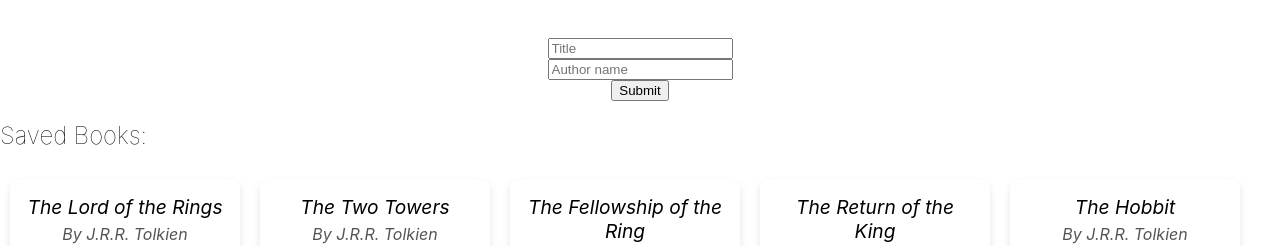
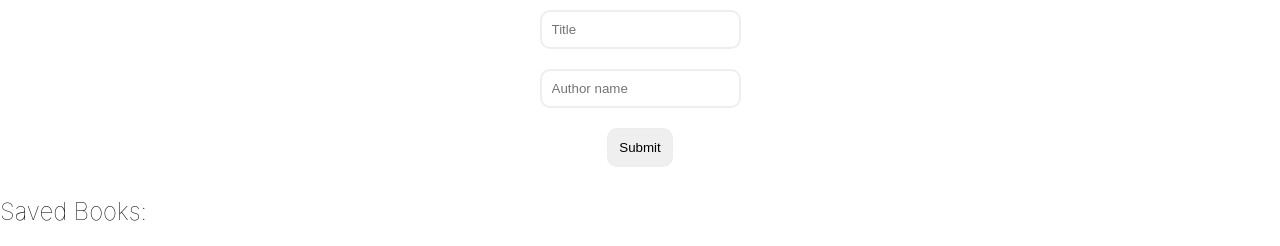
Before and after one commit to Hiladolev/books-app, a React (Create React App) app in the folder client/: page / in a window 1280 px wide. Shown: the top 246 px of the page. Built offline with nearby package versions, Linux system fonts and the light colour scheme.

Commit message:
css styles for the inputs and form to look better(centered and rounded)

```diff
--- /dev/null
+++ b/client/src/components/pages/Home/Form/Form.css
@@ -0,0 +1,15 @@
+.form-inputs > input {
+  padding: 10px;
+  margin: 10px 0;
+  border: 2px solid #eee;
+  border-radius: 10px;
+  width: fit-content;
+}
+form {
+  display: flex;
+  flex-direction: column;
+  align-items: center;
+}
+fieldset {
+  border: 2px solid #eee;
+}
--- a/client/src/components/pages/Home/Form/Form.tsx
+++ b/client/src/components/pages/Home/Form/Form.tsx
@@ -2,6 +2,7 @@ import axios from "axios";
 import { useState } from "react";
 import { useForm } from "react-hook-form";
 import Book from "../../../types/Book";
+import "./Form.css";
 
 interface FormProps {
   addBook: (book: Book) => void;
@@ -61,12 +62,15 @@ export default function Form({ addBook }: FormProps) {
     <>
       <form
         onSubmit={onSubmit}
-        style={{
-          display: "flex",
-          flexDirection: "column",
-          alignItems: "center",
-          marginBlockStart: "3%",
-        }}
+        className="form-inputs"
+        style={
+          {
+            // display: "flex",
+            // flexDirection: "column",
+            // alignItems: "center",
+            // marginBlockStart: "3%",
+          }
+        }
       >
         <input type="text" placeholder="Title" {...register("title")} />
         <input
```
